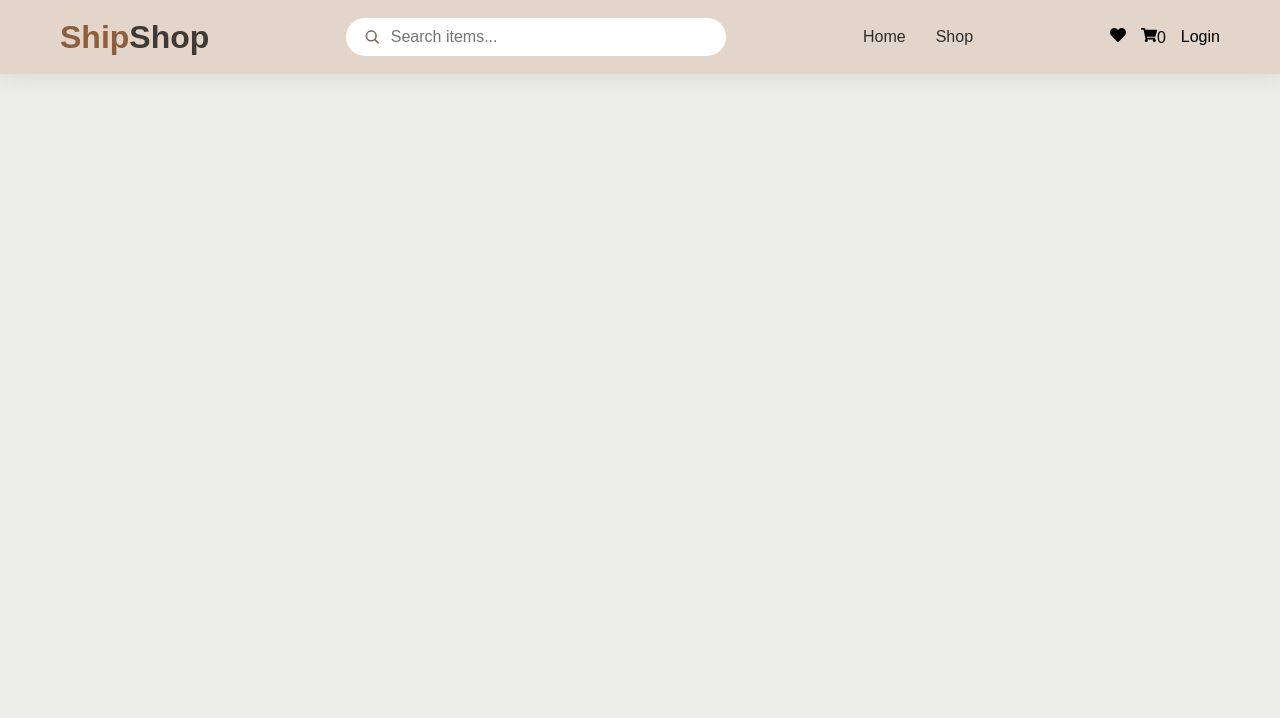
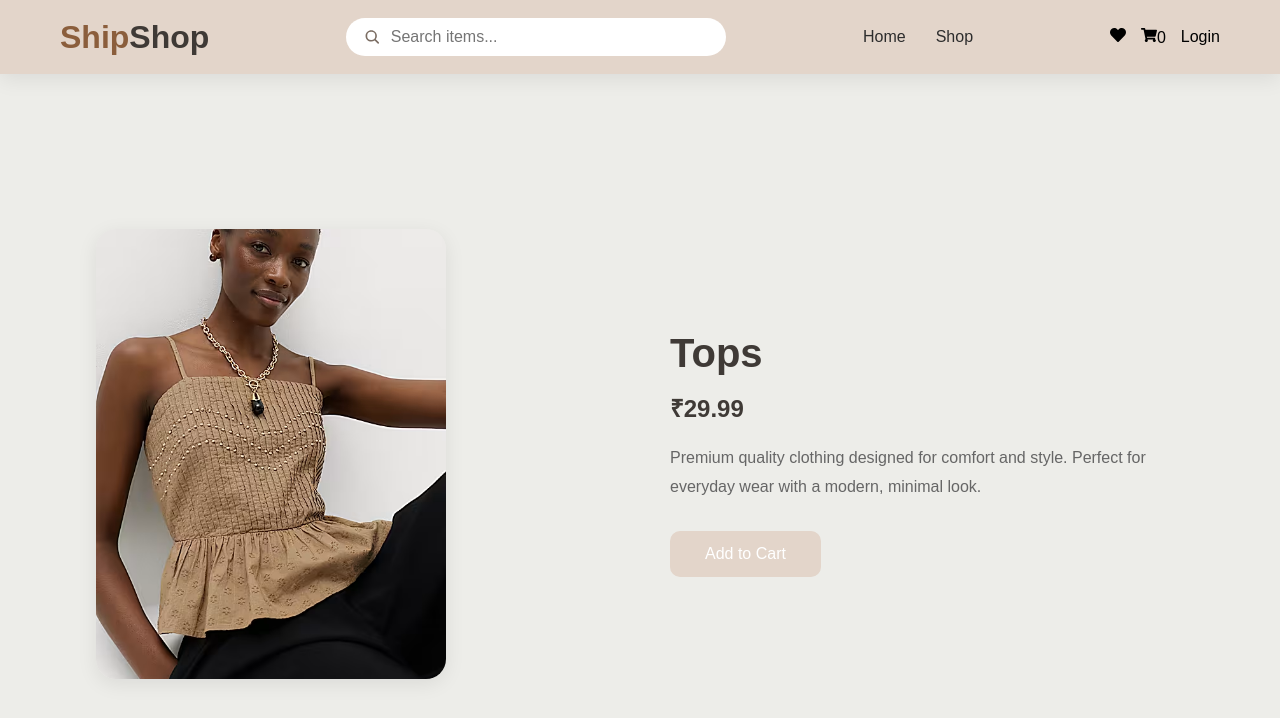
Before and after one commit to shwetha-c-hub/ShipShop, a React (Create React App) app: page /product/1 in a window 1280 px wide. Shown: the top 718 px of the page. Built offline with nearby package versions, Linux system fonts and the light colour scheme.

Commit message:
updated product details

```diff
--- a/src/App.js
+++ b/src/App.js
@@ -1,12 +1,16 @@
 import Navbar from "./components/Navbar";
 import { Routes, Route } from "react-router-dom";
-
+import ProductDetails from "./pages/ProductDetails";
 import Home from "./pages/Home";
 import Shop from "./pages/Shop";
 import Cart from "./pages/Cart";
 import Login from "./pages/Login";
 
 function App() {
+  <Route
+    path="/product/:id"
+    element={<ProductDetails />}
+  />
   return (
     <>
       <Navbar />
@@ -16,6 +20,7 @@ function App() {
         <Route path="/Shop" element={<Shop />} />
         <Route path="/cart" element={<Cart />} />
         <Route path="/login" element={<Login />} />
+        <Route path="/product/:id" element={<ProductDetails />} />
       </Routes>
     </>
   );
--- a/src/components/Products.jsx
+++ b/src/components/Products.jsx
@@ -1,6 +1,7 @@
 import "../styles/Products.css";
 import products from "../data/products";
 import ProductCard from "./ProductCard";
+import { Link } from "react-router-dom";
 
 function Products() {
     return (
@@ -12,13 +13,18 @@ function Products() {
 
                 {products.map((product) => (
 
-                    <ProductCard
+                    <Link
                         key={product.id}
-                        id={product.id}
-                        name={product.name}
-                        price={product.price}
-                        image={product.image}
-                    />
+                        to={`/product/${product.id}`}
+                        style={{ textDecoration: "none", color: "inherit" }}
+                    >
+                        <ProductCard
+                            id={product.id}
+                            name={product.name}
+                            price={product.price}
+                            image={product.image}
+                        />
+                    </Link>
 
                 ))}
 
--- a/src/pages/ProductDetails.jsx
+++ b/src/pages/ProductDetails.jsx
@@ -0,0 +1,50 @@
+import "../styles/ProductDetails.css";
+import { useParams } from "react-router-dom";
+import { useContext } from "react";
+import { CartContext } from "../context/CartContext";
+import products from "../data/products";
+
+function ProductDetails() {
+    const { id } = useParams();
+    const { addToCart } = useContext(CartContext);
+
+    const product = products.find(
+        (item) => item.id === Number(id)
+    );
+
+    if (!product) {
+        return <h2>Product not found</h2>;
+    }
+
+    return (
+        <div className="product-details">
+
+            <div className="product-image">
+                <img src={product.image} alt={product.name} />
+            </div>
+
+            <div className="product-info">
+
+                <h1>{product.name}</h1>
+
+                <h2>₹{product.price}</h2>
+
+                <p>
+                    Premium quality clothing designed for comfort and
+                    style. Perfect for everyday wear with a modern,
+                    minimal look.
+                </p>
+
+                <button
+                    onClick={() => addToCart(product)}
+                >
+                    Add to Cart
+                </button>
+
+            </div>
+
+        </div>
+    );
+}
+
+export default ProductDetails;
--- /dev/null
+++ b/src/styles/ProductDetails.css
@@ -0,0 +1,63 @@
+.product-details {
+    width: 85%;
+    margin: 60px auto;
+    min-height: 80vh;
+    display: flex;
+    justify-content: center;
+    align-items: center;
+    gap: 60px;
+}
+
+.product-image {
+    flex: 1;
+}
+
+.product-image img {
+    width: 350px;
+    height: 450px;
+    object-fit: cover;
+    border-radius: 20px;
+    box-shadow: var(--shadow);
+}
+
+.product-info {
+    flex: 1;
+}
+
+.product-info h1 {
+    font-size: 2.5rem;
+    margin-bottom: 15px;
+}
+
+.product-info h2 {
+    color: var(--primary-color);
+    margin-bottom: 20px;
+}
+
+.product-info p {
+    color: #666;
+    line-height: 1.8;
+    margin-bottom: 30px;
+}
+
+.product-info button {
+    padding: 14px 35px;
+
+    background: var(--navbar-color);
+
+    color: white;
+
+    border: none;
+
+    border-radius: 10px;
+
+    cursor: pointer;
+
+    font-size: 1rem;
+
+    transition: .3s;
+}
+
+.product-info button:hover {
+    background: var(--hover-color);
+}
```
